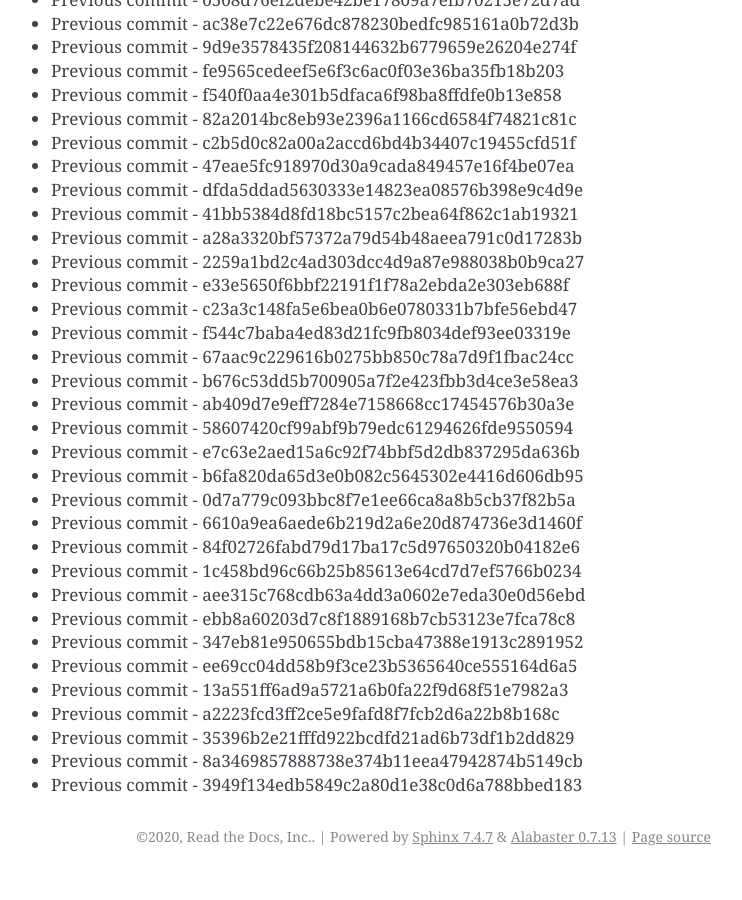
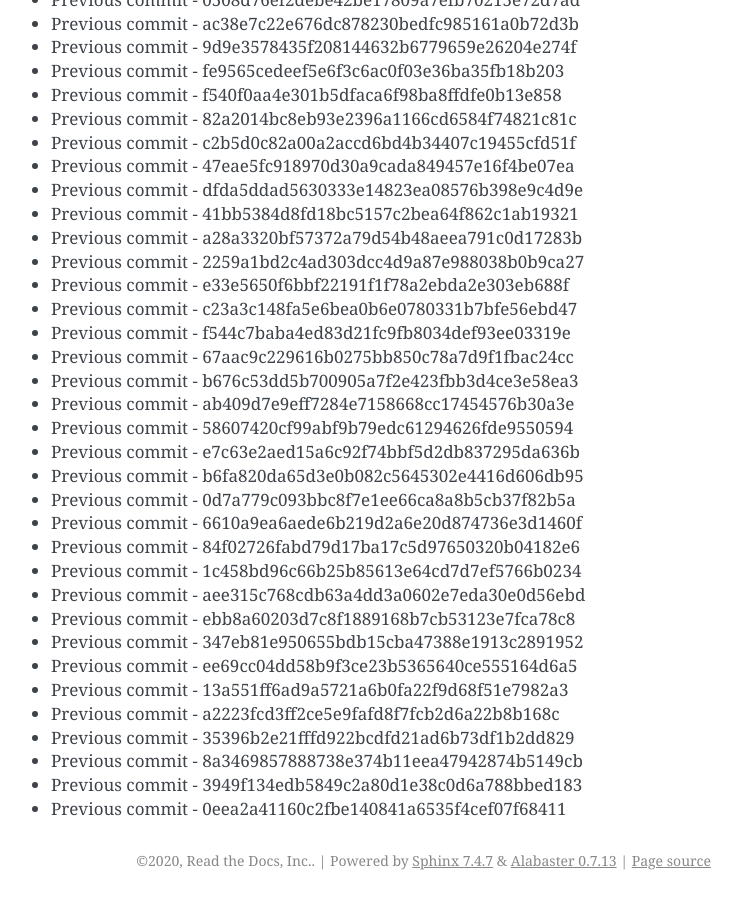
Before and after one commit to readthedocs/rtd-git-stresstest, a Sphinx documentation site: the page built from docs/updates.rst, in a window 1280 px wide and 900 px high, scrolled down 26047 px. Shown: the whole window, without its empty margins (399-1141 px from the left). Built offline with Sphinx 7.4.7, drawn with Linux system fonts in a browser that asks for light colours; before the commit the page ends 26923 px from its top, so only the background shows below that.

Commit message:
Generating commit from previous: 0eea2a41160c2fbe140841a6535f4cef07f68411

```diff
--- a/docs/updates.rst
+++ b/docs/updates.rst
@@ -1126,3 +1126,4 @@ It can be tested for any performance characteristics.
 * Previous commit - 35396b2e21fffd922bcdfd21ad6b73df1b2dd829
 * Previous commit - 8a3469857888738e374b11eea47942874b5149cb
 * Previous commit - 3949f134edb5849c2a80d1e38c0d6a788bbed183
+* Previous commit - 0eea2a41160c2fbe140841a6535f4cef07f68411
```
